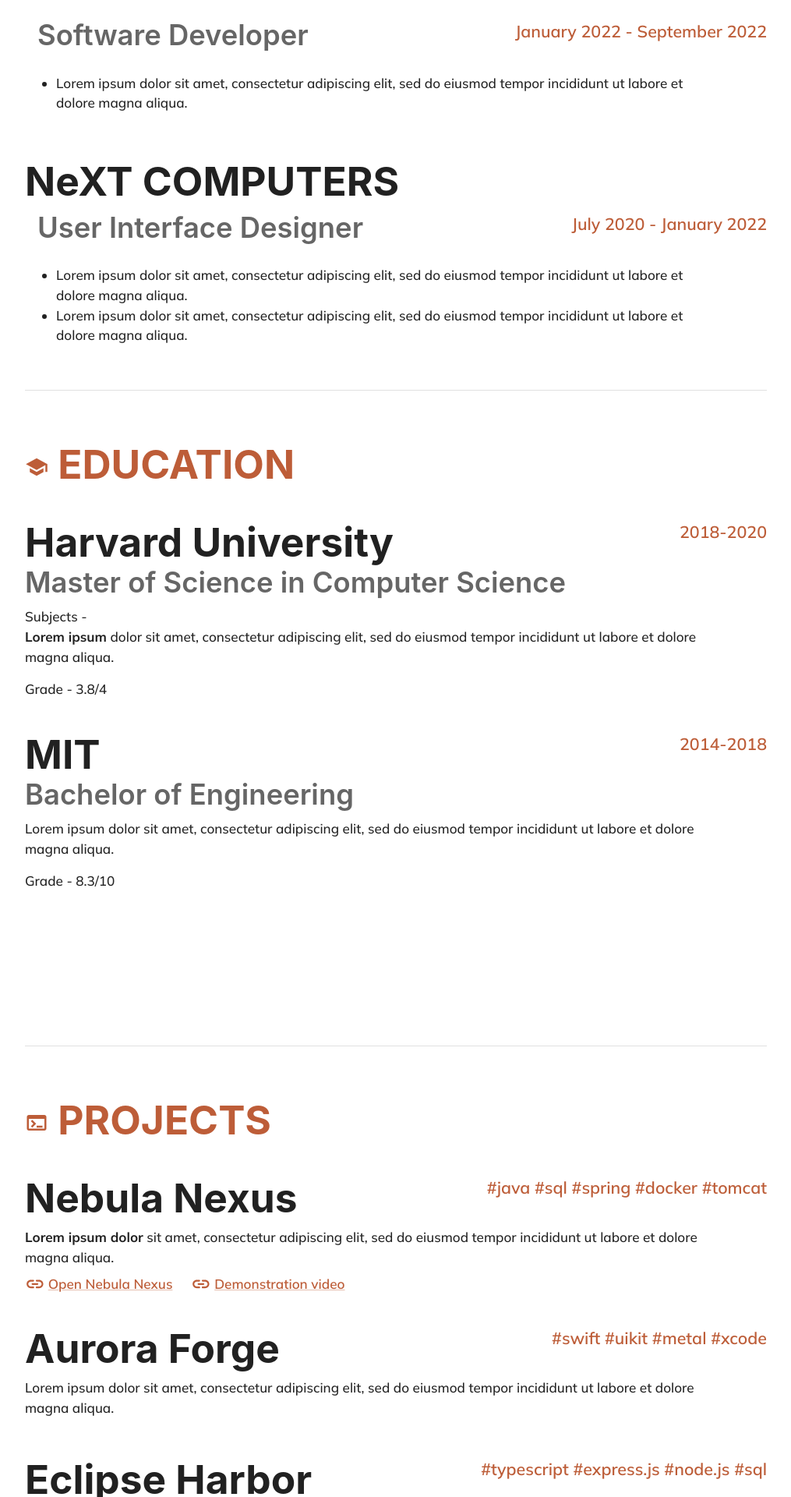
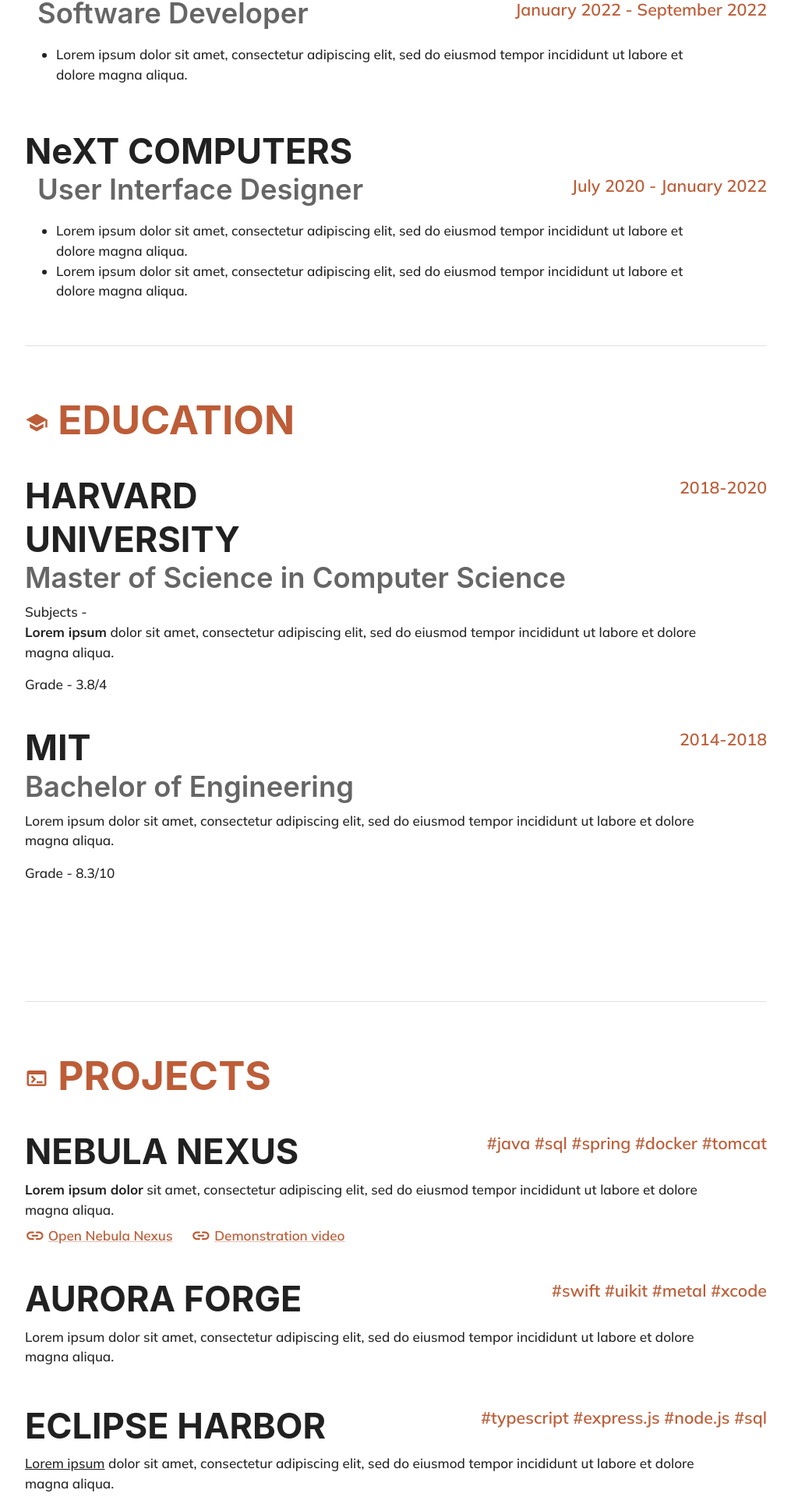
Before and after one commit to ptp28/portfolio-template, a React (Vite) app: page / in a window 1280 px wide. Shown: the part 1368-3288 px from the top of the page at 78% size, without its empty margins (248-1263 px from the left). Built offline with nearby package versions, Linux system fonts and the light colour scheme; a web font is replaced by a local one.

Commit message:
Better responsiveness. Made the sections optional. Use JSON file to change theme, avatar, etc.

```diff
--- a/profile-empty.json
+++ b/profile-empty.json
@@ -1,4 +1,7 @@
 {
+  "Theme": {
+    "primaryColor": ""
+  },
   "About-Page": {
     "name": "",
     "email": "",
--- a/profile-sample.json
+++ b/profile-sample.json
@@ -1,4 +1,7 @@
 {
+  "Theme": {
+    "primaryColor": "#BD5D38"
+  },
   "About-Page": {
     "firstName": "CHARLIE",
     "lastName": "BROWN",
@@ -54,7 +57,7 @@
     ],
   "Education-Page": [
     {
-      "instituteName": "Harvard University",
+      "instituteName": "HARVARD UNIVERSITY",
       "degree": "Master of Science in Computer Science",
       "duration": "2018-2020",
       "description": "Subjects - <br/> <b>Lorem ipsum</b> dolor sit amet, consectetur adipiscing elit, sed do eiusmod tempor incididunt ut labore et dolore magna aliqua.",
@@ -70,7 +73,7 @@
   ],
   "Projects-Page": [
     {
-      "projectName": "Nebula Nexus",
+      "projectName": "NEBULA NEXUS",
       "projectTags": "#java #sql #spring #docker #tomcat",
       "description": "<b>Lorem ipsum dolor</b> sit amet, consectetur adipiscing elit, sed do eiusmod tempor incididunt ut labore et dolore magna aliqua.",
       "links": [
@@ -85,12 +88,12 @@
       ]
     },
     {
-      "projectName": "Aurora Forge",
+      "projectName": "AURORA FORGE",
       "projectTags": "#swift #uikit #metal #xcode",
       "description": "Lorem ipsum dolor sit amet, consectetur adipiscing elit, sed do eiusmod tempor incididunt ut labore et dolore magna aliqua."
     },
     {
-      "projectName": "Eclipse Harbor",
+      "projectName": "ECLIPSE HARBOR",
       "projectTags": "#typescript #express.js #node.js #sql",
       "description": "<u>Lorem ipsum</u> dolor sit amet, consectetur adipiscing elit, sed do eiusmod tempor incididunt ut labore et dolore magna aliqua."
     }
@@ -99,7 +102,7 @@
     "googleScholarProfileLink": "https://google.com",
     "publications":  [
       {
-        "title": "Lorem ipsum",
+        "title": "LOREM IPSUM",
         "presentedAt": "IEEE",
         "year": "2020",
         "description": "<u>Lorem ipsum</u> dolor sit amet, consectetur adipiscing elit, sed do eiusmod tempor incididunt ut labore et dolore magna aliqua. <u>Lorem ipsum</u> dolor sit amet, consectetur adipiscing elit, sed do eiusmod tempor incididunt ut labore et dolore magna aliqua.",
@@ -111,7 +114,7 @@
         ]
       },
       {
-        "title": "Lorem ipsum",
+        "title": "LOREM IPSUM",
         "presentedAt": "IEEE",
         "year": "2019",
         "description": "<strikethrough>Lorem ipsum</strikethrough> dolor sit amet, consectetur adipiscing elit, sed do eiusmod tempor incididunt ut labore et dolore magna aliqua. <u>Lorem ipsum</u> dolor sit amet, consectetur adipiscing elit, sed do eiusmod tempor incididunt ut labore et dolore magna aliqua.",
--- a/src/App.tsx
+++ b/src/App.tsx
@@ -44,7 +44,7 @@
     palette: {
         mode: 'light',
         primary: {
-            main: '#BD5D38',
+            main: userData['Theme']['primaryColor'] || '#BD5D38',
         },
         secondary: {
             main: '#2f2f2f',
@@ -58,7 +58,7 @@
     palette: {
         mode: 'dark',
         primary: {
-            main: '#BD5D38',
+            main: userData['Theme']['primaryColor'] || '#BD5D38',
         },
         secondary: {
             main: '#e2e2e2',
@@ -86,7 +86,13 @@
         <ThemeProvider theme={theme}>
             <CssBaseline/>
             <Box sx={{display: 'flex'}}>
-                <NavigationPane/>
+                <NavigationPane name={userData['About-Page']['firstName'] + " " + userData['About-Page']['lastName']}
+                                photoSrc={userData['About-Page']['avatarPath']}
+                                displayEducation={userData['Education-Page'] != undefined}
+                                displayProjects={userData['Projects-Page'] != undefined}
+                                displayWork={userData['Work-Page'] != undefined}
+                                displayPublications={userData['Publications-Page'] != undefined}
+                />
                 <ContentPane
                     aboutSectionData={userData["About-Page"]}
                     workSectionData={userData["Work-Page"]}
--- a/src/ContentPane/Pages/EducationPage/EducationHistory.tsx
+++ b/src/ContentPane/Pages/EducationPage/EducationHistory.tsx
@@ -19,7 +19,7 @@
             <Stack direction="column" spacing={1}>
                 <Grid container spacing={0} justifyContent={'space-between'}>
                     <Grid size={{xs: 12, md: 6}} order={1}>
-                        <Typography color="textPrimary" variant="h3">
+                        <Typography color="textPrimary"  variant="h4" fontWeight={700} fontSize={45}>
                             {props.instituteName}
                         </Typography>
                     </Grid>
--- a/src/ContentPane/Pages/ProjectsPage/ProjectDetailsComponent.tsx
+++ b/src/ContentPane/Pages/ProjectsPage/ProjectDetailsComponent.tsx
@@ -21,7 +21,7 @@
         <Stack direction="column" spacing={1}>
             <Grid container spacing={0} justifyContent={'space-between'}>
                 <Grid size={{xs: 12, md: 6}} order={1}>
-                    <Typography color="textPrimary" variant="h3">
+                    <Typography color="textPrimary" variant="h4" fontWeight={700} fontSize={45}>
                         {props.projectName}
                     </Typography>
                 </Grid>
--- a/src/ContentPane/Pages/PublicationsPage/PublicationDetailsComponent.tsx
+++ b/src/ContentPane/Pages/PublicationsPage/PublicationDetailsComponent.tsx
@@ -22,7 +22,7 @@
         <Stack direction="column" spacing={1}>
             <Grid container spacing={0} justifyContent={'space-between'}>
                 <Grid size={{xs: 12, md: 6}} order={1}>
-                    <Typography color="textPrimary" variant="h3">
+                    <Typography color="textPrimary" variant="h4" fontWeight={700} fontSize={45}>
                         {props.title}
                     </Typography>
                 </Grid>
--- a/src/ContentPane/Pages/WorkExpPage/CompanyComponent.tsx
+++ b/src/ContentPane/Pages/WorkExpPage/CompanyComponent.tsx
@@ -17,8 +17,8 @@
 
     return (
         <>
-            <Stack direction="column" spacing={1}>
-                <Typography color="textPrimary" variant="h3">
+            <Stack direction="column">
+                <Typography color="textPrimary" variant="h4" fontWeight={700} fontSize={45}>
                     {props.companyName}
                 </Typography>
                 {
--- a/src/NavigationPane/NavigationDrawer.tsx
+++ b/src/NavigationPane/NavigationDrawer.tsx
@@ -18,6 +18,10 @@
     isMd: boolean;
     isMobileDrawerOpen: boolean;
     handleDrawerToggle: () => void;
+    displayWork: boolean;
+    displayEducation: boolean;
+    displayProjects: boolean;
+    displayPublications: boolean;
 }
 
 export default function NavigationDrawer(props: NavigationDrawerProps) {
@@ -133,6 +137,7 @@
                             goToSection('about-section', 0)
                         }}
                     />
+                    {props.displayWork &&
                         <CustomListItem
                             index={1}
                             title={'WORK EXPERIENCE'}
@@ -141,6 +146,8 @@
                                 goToSection('workex-section', 1)
                             }}
                         />
+                    }
+                    {props.displayEducation &&
                         <CustomListItem
                             index={2}
                             title={'EDUCATION'}
@@ -149,6 +156,8 @@
                                 goToSection('education-section', 2)
                             }}
                         />
+                    }
+                    {props.displayProjects &&
                         <CustomListItem
                             index={3}
                             title={'PROJECTS'}
@@ -157,6 +166,8 @@
                                 goToSection('projects-section', 3)
                             }}
                         />
+                    }
+                    {props.displayPublications &&
                         <CustomListItem
                             index={4}
                             title={'PUBLICATIONS'}
@@ -165,6 +176,7 @@
                                 goToSection('publications-section', 4)
                             }}
                         />
+                    }
                 </List>
             </Container>
         </Drawer>
--- a/src/NavigationPane/NavigationPane.tsx
+++ b/src/NavigationPane/NavigationPane.tsx
@@ -4,7 +4,16 @@
 import NavigationAppBar from "./NavigationAppBar.tsx";
 import AvatarPhoto from "./AvatarPhoto.tsx";
 
-export default function NavigationPane() {
+interface NavigationPaneProps {
+    name: string;
+    photoSrc: string;
+    displayWork: boolean;
+    displayEducation: boolean;
+    displayProjects: boolean;
+    displayPublications: boolean;
+}
+
+export default function NavigationPane(props: NavigationPaneProps) {
 
     const theme = useTheme();
     const isMd = useMediaQuery(theme.breakpoints.up('md'));
@@ -19,23 +28,27 @@
         <>
             <NavigationAppBar
                 AvatarPhotoComponent={
-                    <AvatarPhoto name={'Charlie'}
-                                 src={'avatar.png'}
+                    <AvatarPhoto name={props.name}
+                                 src={props.photoSrc}
                                  width={40}
                                  height={40}
                     />
                 }
                 isMd={isMd}
                 handleDrawerToggle={handleDrawerToggle}
-                name={'Charlie'}
+                name={props.name}
             />
             <NavigationDrawer
                 isMd={isMd}
                 isMobileDrawerOpen={mobileDrawerOpen}
                 handleDrawerToggle={handleDrawerToggle}
+                displayWork={props.displayWork}
+                displayEducation={props.displayEducation}
+                displayProjects={props.displayProjects}
+                displayPublications={props.displayPublications}
                 AvatarPhotoComponent={
-                    <AvatarPhoto name={'Charlie'}
-                                 src={'avatar.png'}
+                    <AvatarPhoto name={props.name}
+                                 src={props.photoSrc}
                                  width={191}
                                  height={191}
                                  border={'9px solid rgba(255, 255, 255, .4)'}
```
Lines whose indentation alone changed are shown as unchanged.
